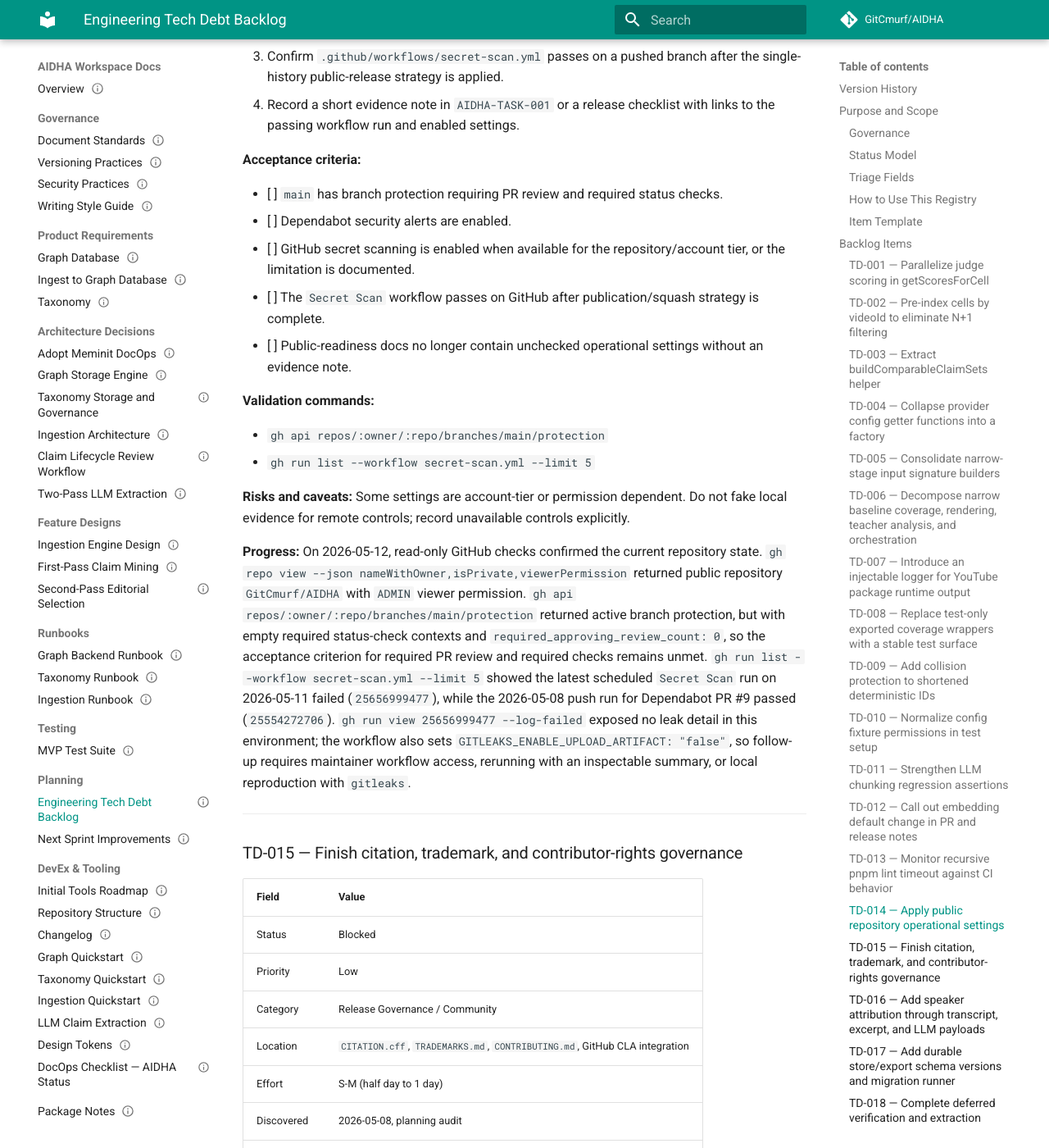
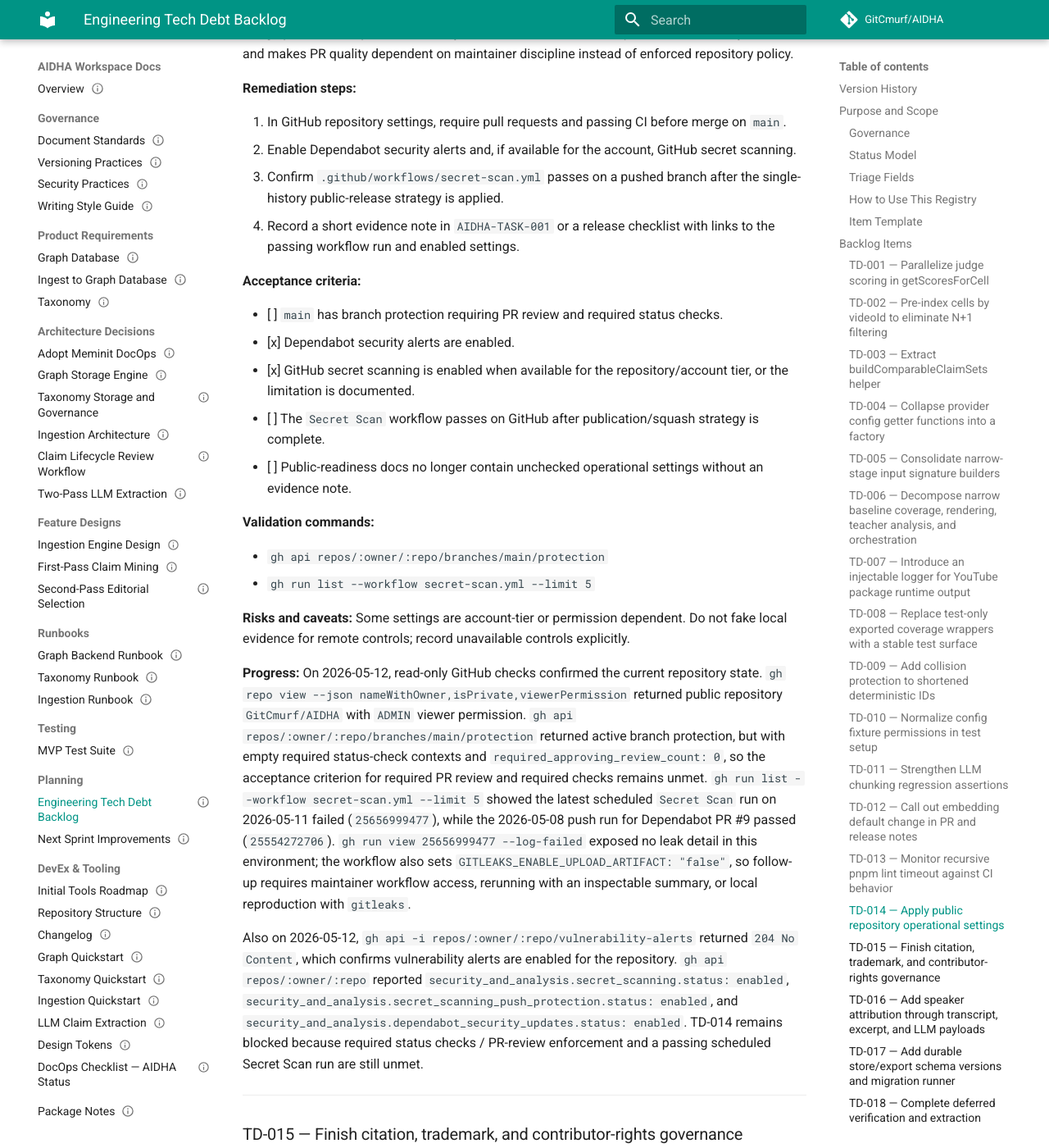
Before and after one commit to GitCmurf/AIDHA, an MkDocs documentation site: the page built from docs/05-planning/tasks/task-007-tech-debt-backlog.md, in a window 1280 px wide and 1400 px high, scrolled down 34678 px. Shown: the whole window at 82% size. Built offline with MkDocs 1.6.1 and Material for MkDocs 9.7.7, drawn with Linux system fonts in a browser that asks for light colours; comment, search, counter and statistics services are not loaded; the version menu is left out; some of the changed text lies outside the part shown.

Commit message:
docs: record security settings evidence

```diff
--- a/docs/01-indices/catalog.json
+++ b/docs/01-indices/catalog.json
@@ -682,7 +682,7 @@
       "document_id": "AIDHA-TASK-007",
       "owner": "Ingestion Engineering Lead",
       "status": "Draft",
-      "version": "1.52",
+      "version": "1.53",
       "last_updated": "2026-05-12",
       "title": "Engineering Tech Debt Backlog",
       "type": "TASK",
@@ -760,7 +760,7 @@
       "document_id": "AIDHA-TASK-008",
       "owner": "Ingestion Engineering Lead",
       "status": "Draft",
-      "version": "0.44",
+      "version": "0.45",
       "last_updated": "2026-05-12",
       "title": "Next Sprint Improvements and Backlog Burn-Down",
       "type": "TASK",
--- a/docs/05-planning/tasks/task-007-tech-debt-backlog.md
+++ b/docs/05-planning/tasks/task-007-tech-debt-backlog.md
@@ -80,6 +80,7 @@
 | 1.50    | 2026-05-11 | AI     | Correct maintainer-gated TD-014 and TD-015 statuses to blocked. | — | Draft | AIDHA-TASK-008 |
 | 1.51    | 2026-05-11 | AI     | Align TD-013 status with resolved lint-reliability evidence. | — | Draft | AIDHA-TASK-008 |
 | 1.52    | 2026-05-12 | AI     | Record live GitHub evidence for blocked TD-014 repository controls. | — | Draft | AIDHA-TASK-008 |
+| 1.53    | 2026-05-12 | AI     | Record enabled Dependabot and GitHub secret scanning evidence for TD-014. | — | Draft | AIDHA-TASK-008 |
 
 ---
 
@@ -1216,8 +1217,8 @@
 **Acceptance criteria:**
 
 - [ ] `main` has branch protection requiring PR review and required status checks.
-- [ ] Dependabot security alerts are enabled.
-- [ ] GitHub secret scanning is enabled when available for the repository/account tier, or the
+- [x] Dependabot security alerts are enabled.
+- [x] GitHub secret scanning is enabled when available for the repository/account tier, or the
   limitation is documented.
 - [ ] The `Secret Scan` workflow passes on GitHub after publication/squash strategy is complete.
 - [ ] Public-readiness docs no longer contain unchecked operational settings without an evidence
@@ -1243,6 +1244,14 @@
 (`25554272706`). `gh run view 25656999477 --log-failed` exposed no leak detail in this environment;
 the workflow also sets `GITLEAKS_ENABLE_UPLOAD_ARTIFACT: "false"`, so follow-up requires maintainer
 workflow access, rerunning with an inspectable summary, or local reproduction with `gitleaks`.
+
+Also on 2026-05-12, `gh api -i repos/:owner/:repo/vulnerability-alerts` returned `204 No Content`,
+which confirms vulnerability alerts are enabled for the repository. `gh api repos/:owner/:repo`
+reported `security_and_analysis.secret_scanning.status: enabled`,
+`security_and_analysis.secret_scanning_push_protection.status: enabled`, and
+`security_and_analysis.dependabot_security_updates.status: enabled`. TD-014 remains blocked because
+required status checks / PR-review enforcement and a passing scheduled Secret Scan run are still
+unmet.
 
 ---
 
```
Also changed, not shown: other parts of docs/05-planning/tasks/task-007-tech-debt-backlog.md (+2 -2 lines), docs/05-planning/tasks/task-008-next-sprint-improvements.md (+6 -2 lines).
